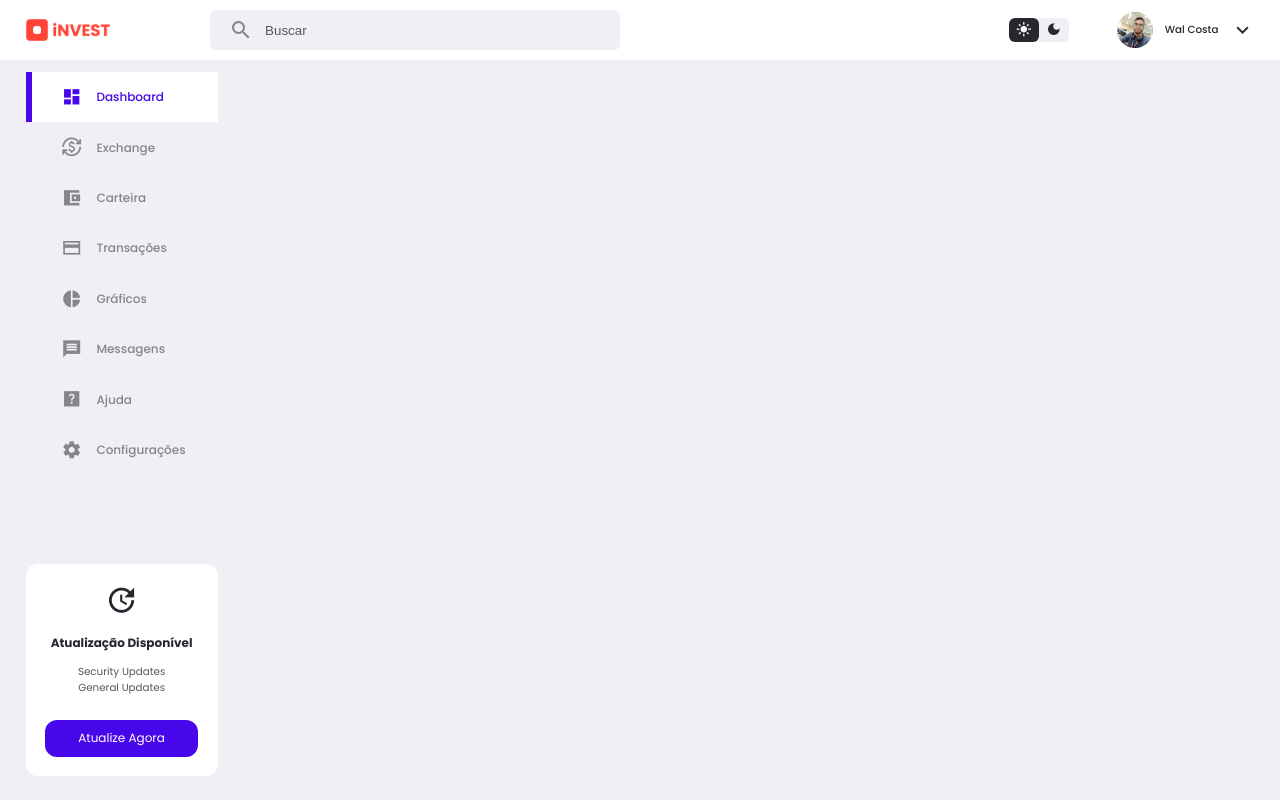
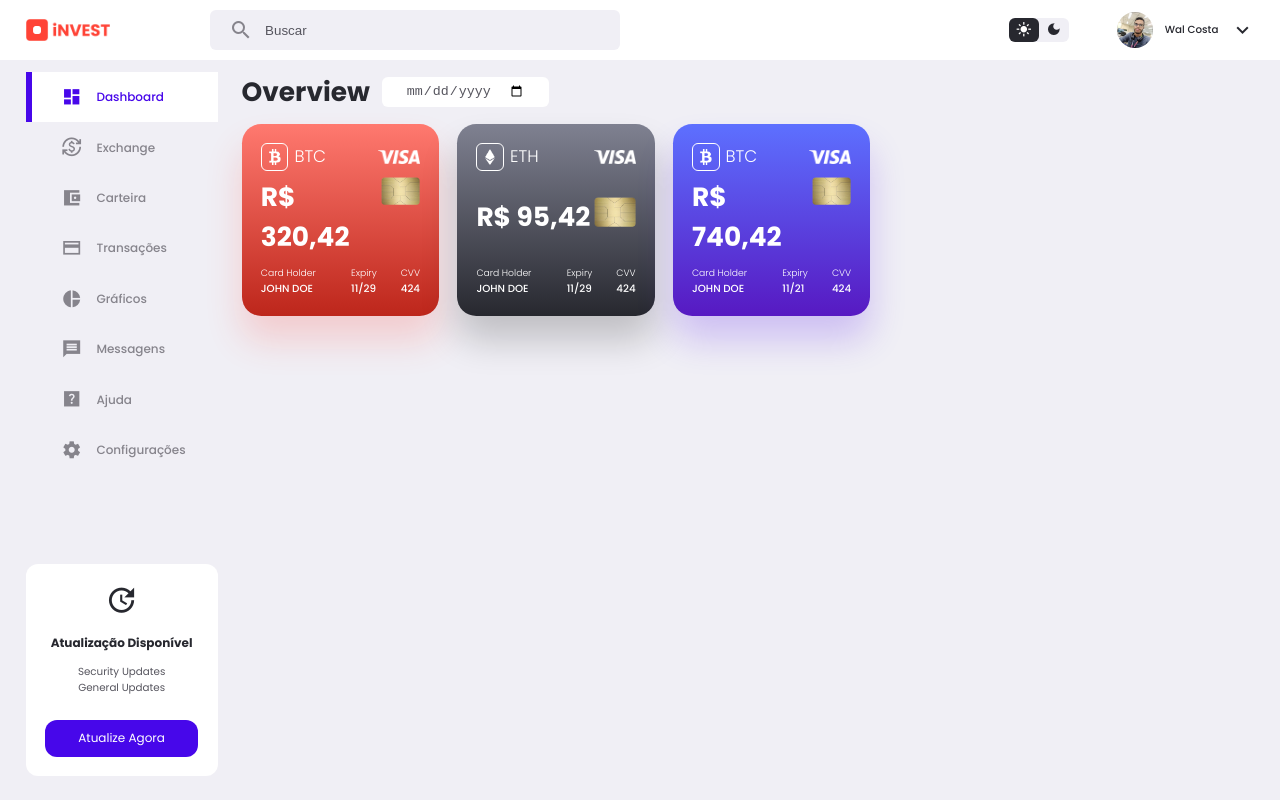
Before and after one commit to Walteann/invest-dashboard, an Angular app: page / in a window 1280 px wide. Built offline with nearby package versions, Linux system fonts and the light colour scheme.

Commit message:
feat: dashboard cards

```diff
--- a/src/app/app.component.html
+++ b/src/app/app.component.html
@@ -1,10 +1,7 @@
 <app-nav></app-nav>
 <main>
-
 	<app-sidebar></app-sidebar>
-
-	<section class="middle"></section>
-
-	<section class="right"></section>
-
+	<section>
+		<router-outlet></router-outlet>
+	</section>
 </main>
--- a/src/app/app.routes.ts
+++ b/src/app/app.routes.ts
@@ -1,3 +1,14 @@
 import { Routes } from '@angular/router';
+import { DashboardComponent } from './pages/dashboard/dashboard.component';
 
-export const routes: Routes = [];
+export const routes: Routes = [
+	{
+		path: '',
+		loadComponent: () => import('./pages/dashboard/dashboard.component').then(c => c.DashboardComponent)
+	},
+	{
+		path: '',
+		redirectTo: '',
+		pathMatch: 'full'
+	}
+];
--- /dev/null
+++ b/src/app/pages/dashboard/dashboard.component.css
@@ -0,0 +1,94 @@
+section.middle .header {
+	display: flex;
+	align-items: center;
+	gap: 1rem;
+}
+
+section.middle .header input[type="date"] {
+	padding: 0.5rem 2rem;
+	border-radius: var(--border-radius-2);
+	background-color: var(--color-white);
+	color: var(--color-gray-dark);
+}
+
+section.middle .cards {
+	margin-top: 1rem;
+	display: grid;
+	grid-template-columns: repeat(3, 1fr);
+	gap: 1.5rem;
+}
+
+section.middle .cards .card {
+	background: linear-gradient(#ff796f, #bd261b);
+	padding: var(--card-padding);
+	border-radius: var(--card-border-radius);
+	color: #fff;
+	height: 16rem;
+	display: flex;
+	flex-direction: column;
+	justify-content: space-between;
+	box-shadow: 0 2rem 3rem var(--color-danger-light);
+	transition: all 300 ease;
+}
+
+section.middle .cards .card:nth-child(2) {
+	background: linear-gradient(#7f8191, #27282f);
+	box-shadow: 0 2rem 3rem rgba(0, 0, 0, 0.2);
+}
+
+section.middle .cards .card:nth-child(3) {
+	background: linear-gradient(#5d70ff, #5719c2);
+	box-shadow: 0 2rem 3rem var(--color-primary-light);
+}
+
+section.middle .cards .card:hover {
+	box-shadow: none;
+}
+
+section.middle .card .top {
+	display: flex;
+	justify-content: space-between;
+	align-items: center;
+}
+
+section.middle .card .top .left {
+	display: flex;
+	gap: 0.5rem;
+}
+
+section.middle .card .top .left h2 {
+	font-weight: 200;
+	font-size: 1.4rem;
+}
+
+section.middle .card .top .left img {
+	width: 2.3rem;
+	height: 2.3rem;
+	border: 1px solid #FFF;
+	border-radius: var(--border-radius-2);
+	padding: 0.4rem;
+}
+
+section.middle .card .top img.right {
+	width: 3.5rem;
+}
+
+section.middle .card .middle {
+	display: flex;
+	justify-content: space-between;
+}
+
+section.middle .card .middle .chip {
+	width: 3.5rem;
+}
+
+section.middle .card .bottom {
+	display: flex;
+	justify-content: space-between;
+	align-items: flex-end;
+}
+
+section.middle .card .bottom .right {
+	display: flex;
+	gap: 2rem;
+}
--- /dev/null
+++ b/src/app/pages/dashboard/dashboard.component.html
@@ -0,0 +1,106 @@
+<section class="middle">
+	<div class="header">
+		<h1>Overview</h1>
+		<input type="date" />
+	</div>
+
+	<div class="cards">
+		<div class="card">
+			<div class="top">
+				<div class="left">
+					<img src="/assets/images/BTC.png" />
+					<h2>BTC</h2>
+				</div>
+				<img src="/assets/images/visa.png" class="right" />
+			</div>
+			<div class="middle">
+				<h1>R$ 320,42</h1>
+				<div class="chip">
+					<img src="/assets/images/card_chip.png" />
+				</div>
+			</div>
+			<div class="bottom">
+				<div class="left">
+					<small>Card Holder</small>
+					<h5>JOHN DOE</h5>
+				</div>
+				<div class="right">
+					<div class="expiry">
+						<small>Expiry</small>
+						<h5>11/29</h5>
+					</div>
+					<div class="cvv">
+						<small>CVV</small>
+						<h5>424</h5>
+					</div>
+				</div>
+			</div>
+		</div>
+
+		<div class="card">
+			<div class="top">
+				<div class="left">
+					<img src="/assets/images/ETH.png" />
+					<h2>ETH</h2>
+				</div>
+				<img src="/assets/images/visa.png" class="right" />
+			</div>
+			<div class="middle">
+				<h1>R$ 95,42</h1>
+				<div class="chip">
+					<img src="/assets/images/card_chip.png" />
+				</div>
+			</div>
+			<div class="bottom">
+				<div class="left">
+					<small>Card Holder</small>
+					<h5>JOHN DOE</h5>
+				</div>
+				<div class="right">
+					<div class="expiry">
+						<small>Expiry</small>
+						<h5>11/29</h5>
+					</div>
+					<div class="cvv">
+						<small>CVV</small>
+						<h5>424</h5>
+					</div>
+				</div>
+			</div>
+		</div>
+
+		<div class="card">
+			<div class="top">
+				<div class="left">
+					<img src="/assets/images/BTC.png" />
+					<h2>BTC</h2>
+				</div>
+				<img src="/assets/images/visa.png" class="right" />
+			</div>
+			<div class="middle">
+				<h1>R$ 740,42</h1>
+				<div class="chip">
+					<img src="/assets/images/card_chip.png" />
+				</div>
+			</div>
+			<div class="bottom">
+				<div class="left">
+					<small>Card Holder</small>
+					<h5>JOHN DOE</h5>
+				</div>
+				<div class="right">
+					<div class="expiry">
+						<small>Expiry</small>
+						<h5>11/21</h5>
+					</div>
+					<div class="cvv">
+						<small>CVV</small>
+						<h5>424</h5>
+					</div>
+				</div>
+			</div>
+		</div>
+	</div>
+</section>
+
+<section class="right"></section>
```
Also changed, not shown: src/app/app.component.ts (+7 -2 lines), src/app/pages/dashboard/dashboard.component.ts (added, +12 -0 lines), src/assets/images/card_chip.png (renamed from src/assets/images/card chip.png), 1 other file (tests, documents, lock files or other folders).
